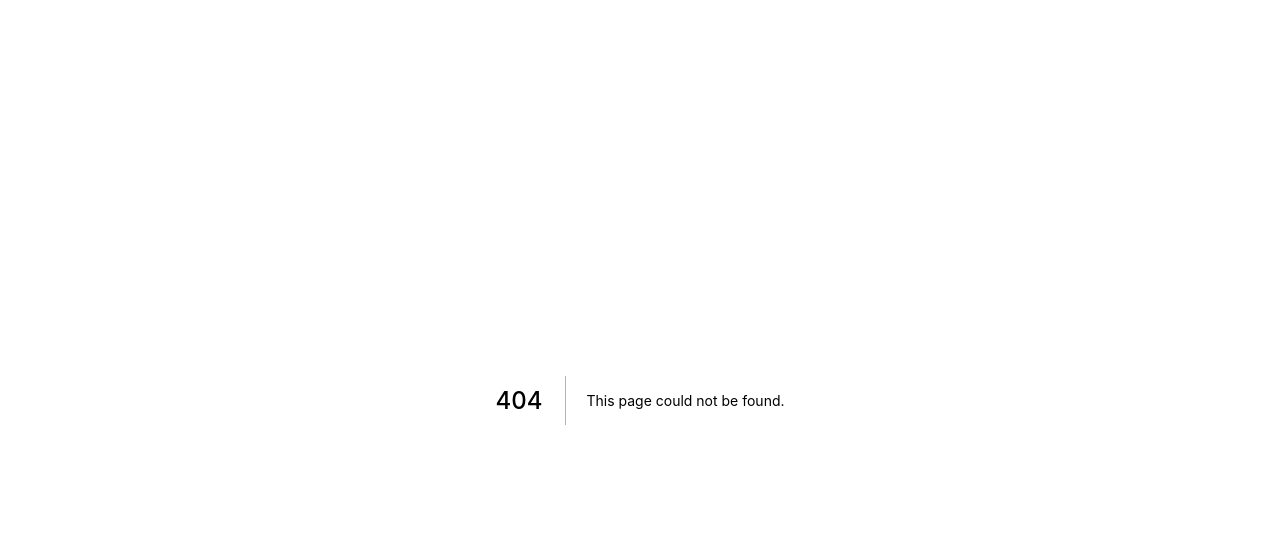
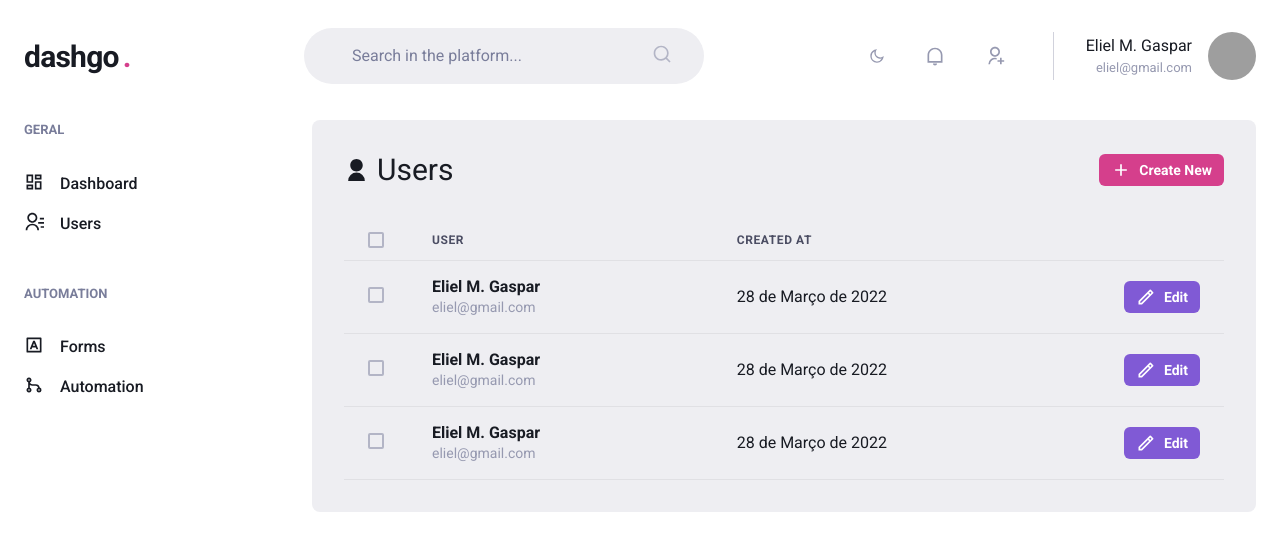
Before and after one commit to griffan113/atomic-architecture, a Next.js app: page /users in a window 1280 px wide. Before the commit this address had no page. Shown: the top 550 px of the page. Built offline with nearby package versions, Linux system fonts and the light colour scheme; grey boxes are pictures that could not be loaded.

Commit message:
feat: create users list table

```diff
--- /dev/null
+++ b/src/components/templates/Users/Users.template.tsx
@@ -0,0 +1,55 @@
+import React from 'react';
+import {
+  useColorMode,
+  Box,
+  Button,
+  Flex,
+  Heading,
+  Icon,
+  HStack,
+} from '@chakra-ui/react';
+import { RiAddLine, RiUserFill } from 'react-icons/ri';
+
+import { Header, Sidebar } from '@/components/ui/organisms';
+import { UsersListTable } from '@/components/ui/atoms';
+
+export const UsersTemplate: React.FC = () => {
+  const { colorMode } = useColorMode();
+
+  return (
+    <Box>
+      <Header />
+
+      <Flex w="100%" my="6" maxWidth={1480} mx="auto" px="6">
+        <Sidebar />
+
+        <Box
+          flex="1"
+          borderRadius={8}
+          bg={colorMode === 'dark' ? 'gray.800' : 'gray.50'}
+          p="8"
+        >
+          <Flex mb="8" justify="space-between" align="center">
+            <HStack>
+              <Icon as={RiUserFill} fontSize="25" />
+              <Heading size="lg" fontWeight="normal">
+                Users
+              </Heading>
+            </HStack>
+            <Button
+              as="a"
+              cursor="pointer"
+              size="sm"
+              fontSize="sm"
+              colorScheme="pink"
+              leftIcon={<Icon as={RiAddLine} fontSize="20" />}
+            >
+              Create New
+            </Button>
+          </Flex>
+          <UsersListTable />
+        </Box>
+      </Flex>
+    </Box>
+  );
+};
--- /dev/null
+++ b/src/components/templates/Users/index.ts
@@ -0,0 +1 @@
+export * from './Users.template';
--- a/src/components/templates/index.ts
+++ b/src/components/templates/index.ts
@@ -1,2 +1,3 @@
 export * from './Login';
 export * from './Dashboard';
+export * from './Users';
--- a/src/components/ui/atoms/HeaderProfileInfo/HeaderProfileInfo.atom.tsx
+++ b/src/components/ui/atoms/HeaderProfileInfo/HeaderProfileInfo.atom.tsx
@@ -5,7 +5,7 @@ export const HeaderProfileInfo: React.FC = () => {
   return (
     <Flex align="center">
       <Box mr="4" textAlign="right">
-        <Text>Eliel</Text>
+        <Text>Eliel M. Gaspar</Text>
         <Text color="gray.300" fontSize="small">
           eliel@gmail.com
         </Text>
--- /dev/null
+++ b/src/components/ui/atoms/UsersListTable/UsersListTable.atom.tsx
@@ -0,0 +1,65 @@
+import React from 'react';
+import {
+  useColorMode,
+  Box,
+  Button,
+  Icon,
+  Table,
+  Thead,
+  Tbody,
+  Tr,
+  Th,
+  Checkbox,
+  Td,
+  Text,
+} from '@chakra-ui/react';
+import { RiPencilLine } from 'react-icons/ri';
+
+export const UsersListTable = () => {
+  const { colorMode } = useColorMode();
+
+  return (
+    <Table colorScheme={colorMode === 'dark' ? 'gray' : 'blackAlpha'}>
+      <Thead>
+        <Tr>
+          <Th px="6" color="gray.300" width="8">
+            <Checkbox colorScheme="pink" />
+          </Th>
+          <Th>User</Th>
+          <Th>Created At</Th>
+          <Th width="3"></Th>
+        </Tr>
+      </Thead>
+      <Tbody>
+        {new Array(3).fill(0).map((_, index) => (
+          <Tr key={index}>
+            <Td px="6">
+              <Checkbox colorScheme="pink" />
+            </Td>
+            <Td>
+              <Box>
+                <Text fontWeight="bold">Eliel M. Gaspar</Text>
+                <Text fontSize="sm" color="gray.300">
+                  eliel@gmail.com
+                </Text>
+              </Box>
+            </Td>
+            <Td>28 de Março de 2022</Td>
+            <Td>
+              <Button
+                as="a"
+                cursor="pointer"
+                size="sm"
+                fontSize="sm"
+                colorScheme="purple"
+                leftIcon={<Icon as={RiPencilLine} fontSize="20" />}
+              >
+                Edit
+              </Button>
+            </Td>
+          </Tr>
+        ))}
+      </Tbody>
+    </Table>
+  );
+};
--- /dev/null
+++ b/src/components/ui/atoms/UsersListTable/index.ts
@@ -0,0 +1 @@
+export * from './UsersListTable.atom';
--- a/src/components/ui/atoms/index.ts
+++ b/src/components/ui/atoms/index.ts
@@ -4,3 +4,4 @@ export * from './HeaderSearchBox';
 export * from './HeaderButtonGroup';
 export * from './HeaderProfileInfo';
 export * from './DashboardChartGrid';
+export * from './UsersListTable';
--- /dev/null
+++ b/src/pages/users/index.tsx
@@ -0,0 +1,17 @@
+import type { NextPage } from 'next';
+import Head from 'next/head';
+
+import { UsersTemplate } from '@/components/templates/Users';
+
+const Users: NextPage = () => {
+  return (
+    <>
+      <Head>
+        <title>Users | dashgo.</title>
+      </Head>
+      <UsersTemplate />
+    </>
+  );
+};
+
+export default Users;
```
Also changed, not shown: .eslintrc.json.
